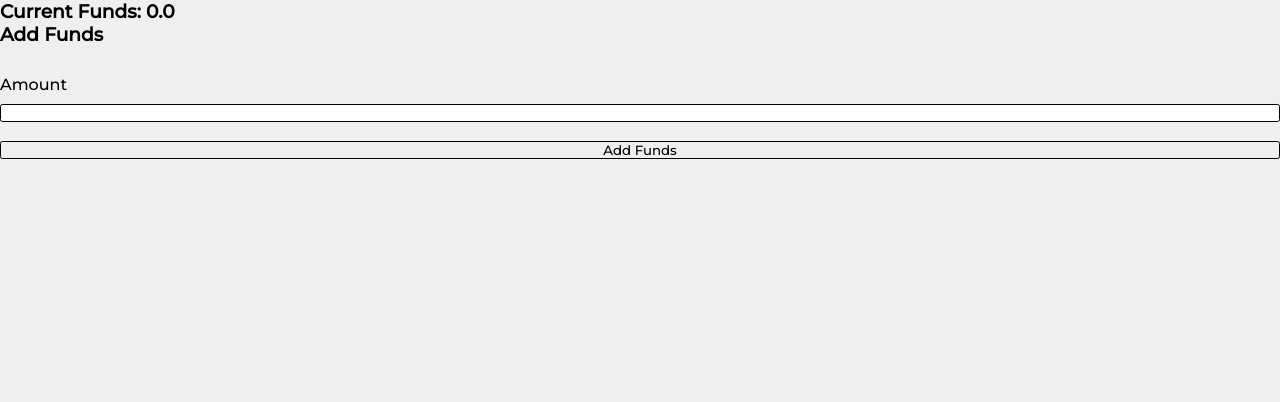
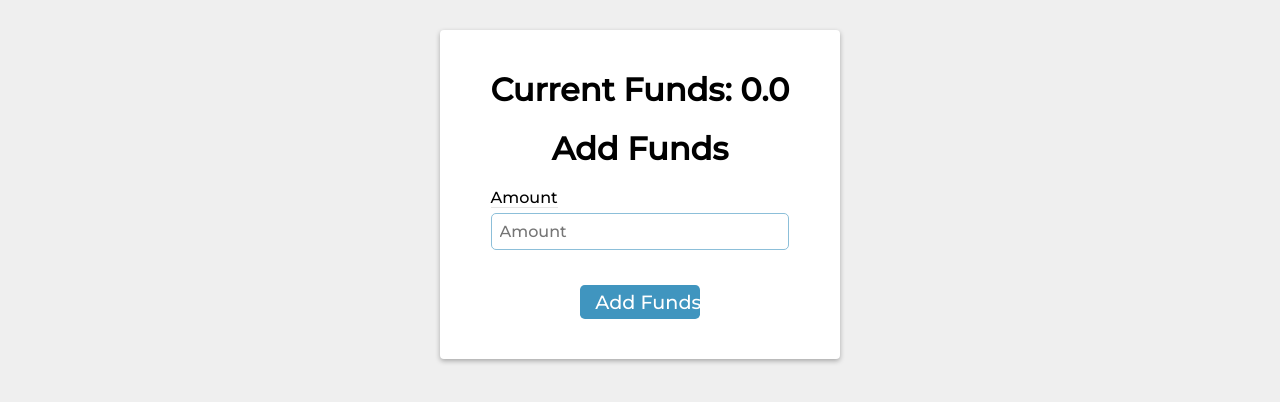
Before and after one commit to ydb5755/Charity_Web_App, a Flask app: page /donor/profile/1 in a window 1280 px wide. Shown: the part 89-491 px from the top of the page. Run offline with Flask 3, Linux system fonts and the light colour scheme; the visitor is signed in with stand-in values (Sample User, id 1); data comes from the database, SQL or seed files in the repository; both versions use the stored data as it was after the commit.

Commit message:
add/remove admin and profile html/css

```diff
--- a/app/donor/forms.py
+++ b/app/donor/forms.py
@@ -4,8 +4,8 @@ from wtforms.validators import DataRequired, ValidationError, NumberRange
 from app.models import Donor
 
 class AddAdmin(FlaskForm):
-    id = IntegerField('User ID', validators=[DataRequired()])
-    submit = SubmitField('Add Admin')
+    id = IntegerField('User ID', validators=[DataRequired()], render_kw={'placeholder': 'ID'})
+    submit = SubmitField('Add!')
 
     def validate_id(form, field):
         donor = Donor.query.filter_by(id=field.data).first()
@@ -17,8 +17,8 @@ class AddAdmin(FlaskForm):
 
 class RemoveAdmin(FlaskForm):
     admin = SelectField('Select Admin to remove priviliges', validators=[DataRequired()])
-    submit = SubmitField('Remove Admin')
+    submit = SubmitField('Remove')
 
 class AddFunds(FlaskForm):
-    amount = FloatField('Amount', validators=[DataRequired(), NumberRange(min=0)])
+    amount = FloatField('Amount', validators=[DataRequired(), NumberRange(min=0)], render_kw={'placeholder': 'Amount'})
     submit = SubmitField('Add Funds')
--- a/app/donor/routes.py
+++ b/app/donor/routes.py
@@ -54,9 +54,11 @@ def add_admin():
 def remove_admin():
     if not current_user.id == 1:
         return redirect(url_for('main.home'))
+    main_admin = Donor.query.filter_by(id=1).first()
     remove_admin_form = RemoveAdmin()
     admins = Donor.query.filter_by(admin=True).all()
-    remove_admin_form.admin.choices = [user.email for user in admins].remove(Donor.query.filter_by(id=1).first().email)
+    remove_admin_form.admin.choices = [user.email for user in admins]
+    remove_admin_form.admin.choices.remove(main_admin.email)
     if remove_admin_form.validate_on_submit():
         user = Donor.query.filter_by(email=remove_admin_form.admin.data).first()
         user.admin = False
--- a/app/donor/templates/profile.html
+++ b/app/donor/templates/profile.html
@@ -1,19 +1,23 @@
 {% extends 'base.html' %}
 {% block title %}Profile Page{% endblock title %}
 {% block content %}
-    <h3>Current Funds: {{ current_user.balance }}</h3>
+<div class="form-card">
+    <div class="form-card-body">
+        <h1>Current Funds: {{ current_user.balance }}</h1>
         {% if is_donor %}
-        <h3>Add Funds</h3><br/>
+            <h1>Add Funds</h1>
             <form method="post" enctype="multipart/form-data">
                 {{ add_funds_form.hidden_tag() }}
 
                 {{ add_funds_form.amount.label }}
-            {{ add_funds_form.amount() }}<br/>
+                {{ add_funds_form.amount() }}
                 {% for error in add_funds_form.amount.errors %}
                     <p>{{ error }}</p>
                 {% endfor %}
 
-            {{ add_funds_form.submit() }}
+                {{ add_funds_form.submit(class='btn-donate btn-submit') }}
             </form>
         {% endif %}
+    </div>
+</div>
 {% endblock content %}
--- a/app/organization/forms.py
+++ b/app/organization/forms.py
@@ -17,8 +17,8 @@ from datetime import datetime
 
 
 class SingleDonationForm(FlaskForm):
-    amount = DecimalField('How much would you like to donate?')
-    submit = SubmitField('Donate')
+    amount = DecimalField('Amount:')
+    submit = SubmitField('Donate!')
 
     def validate_amount(form, field):
         if field.data < .01:
@@ -28,7 +28,7 @@ class SingleDonationForm(FlaskForm):
 
 
 class RecurringDonationForm(FlaskForm):
-    amount = StringField('Amount:')
+    amount = DecimalField('Amount:', render_kw={'placeholder': 'Amount'})
     how_often = SelectField('Frequency:', choices=['Second', 'Minute', 'Hour', 'Day', 'Week', 'Month'])
     start = DateTimeLocalField('Start:', format='%Y-%m-%dT%H:%M')
     end = DateTimeLocalField('End:', format='%Y-%m-%dT%H:%M')
--- a/app/organization/routes.py
+++ b/app/organization/routes.py
@@ -94,7 +94,7 @@ def processing_recurring_donations(charity_id, donor_id, pledge_id):
     donor = Donor.query.filter_by(id=donor_id).first()
     pledge = Pledge.query.filter_by(id=pledge_id).first()
     scheduler.add_job(id=pledge_id, func=pledge_start_date, args=(pledge.id, ), trigger='date', run_date=pledge.start_date)
-    return redirect(url_for('organization.donation_page', charity_id=charity.id, donor_id=donor.id))
+    return redirect(url_for('organization.recurring_donation_page', charity_id=charity.id, donor_id=donor.id))
 
 
 @organization.route('/one_time_donation/charity/<charity_id>/donor/<donor_id>', methods=('GET', 'POST'))
@@ -111,7 +111,7 @@ def one_time_donation_page(charity_id, donor_id):
         )
         donation.process_donation()
         flash('Donation made succesfully!')
-        return redirect(url_for('organization.donation_page', charity_id=charity.id, donor_id=donor.id))
+        return redirect(url_for('organization.one_time_donation_page', charity_id=charity.id, donor_id=donor.id))
     return render_template('one_time_donation_page.html',
                            charity=charity,
                            donor=donor,
--- a/app/organization/templates/one_time_donation_page.html
+++ b/app/organization/templates/one_time_donation_page.html
@@ -12,12 +12,12 @@
             {{ sd_form.hidden_tag() }}
 
             {{ sd_form.amount.label }}
-            {{ sd_form.amount() }}<br/>
+            {{ sd_form.amount() }}
             {% for error in sd_form.amount.errors %}
                 <p>{{ error }}</p>
             {% endfor %}
 
-            {{ sd_form.submit() }}<br/>
+            {{ sd_form.submit(class='btn-donate btn-submit') }}
         </form>
     </div>
 </div>
--- a/app/static/main.css
+++ b/app/static/main.css
@@ -30,6 +30,21 @@ header {
 
 nav li {
     display: inline-block;
+}
+
+.alert {
+    text-align: center;
+    margin: auto;
+    font-size: 1rem;
+    width: 400px;
+    padding: 10px;
+}
+.alert-good {
+    background: hsl(130, 86%, 72%);
+}
+
+.alert-bad {
+    background: hsla(7, 92%, 59%, 0.603);
 }
 
 .home-landing {
@@ -161,17 +176,21 @@ form {
 }
 
 form label {
-    margin: 10px 0;
+    border-bottom: 1px solid rgba(0, 0, 0, .1);
+    width: fit-content;
 }
 
 input, select {
-    border: 1px solid black;
-    border-radius: .15rem;
+    border: 1px solid hsl(200, 50%, 70%);
+    border-radius: 5px;
+    padding: .5rem .5rem;
+    font-size: 1rem;
+    margin: 5px 0 15px;
 }
 
 .btn-submit {
-    margin: 40px auto 20px auto;
+    margin: 20px auto 20px auto;
     width: 40%;
     padding: 5px 15px;
-    font-size: 1.2rem;
+    font-size: 1.2em;
 }
--- a/app/templates/base.html
+++ b/app/templates/base.html
@@ -36,7 +36,7 @@
         {% if messages %}
             {% for category, message in messages %}
                 <div class="alert alert-{{ category }}">
-                {{ message }}
+                    {{ message }}
                 </div>
             {% endfor %}
         {% endif %}
```
Also changed, not shown: app/donor/templates/add_admin.html (+7 -2 lines), app/donor/templates/remove_admin.html (+7 -2 lines), app/organization/templates/donation_page.html (deleted, +0 -10 lines), instance/site.db. Lines whose indentation alone changed are shown as unchanged.
